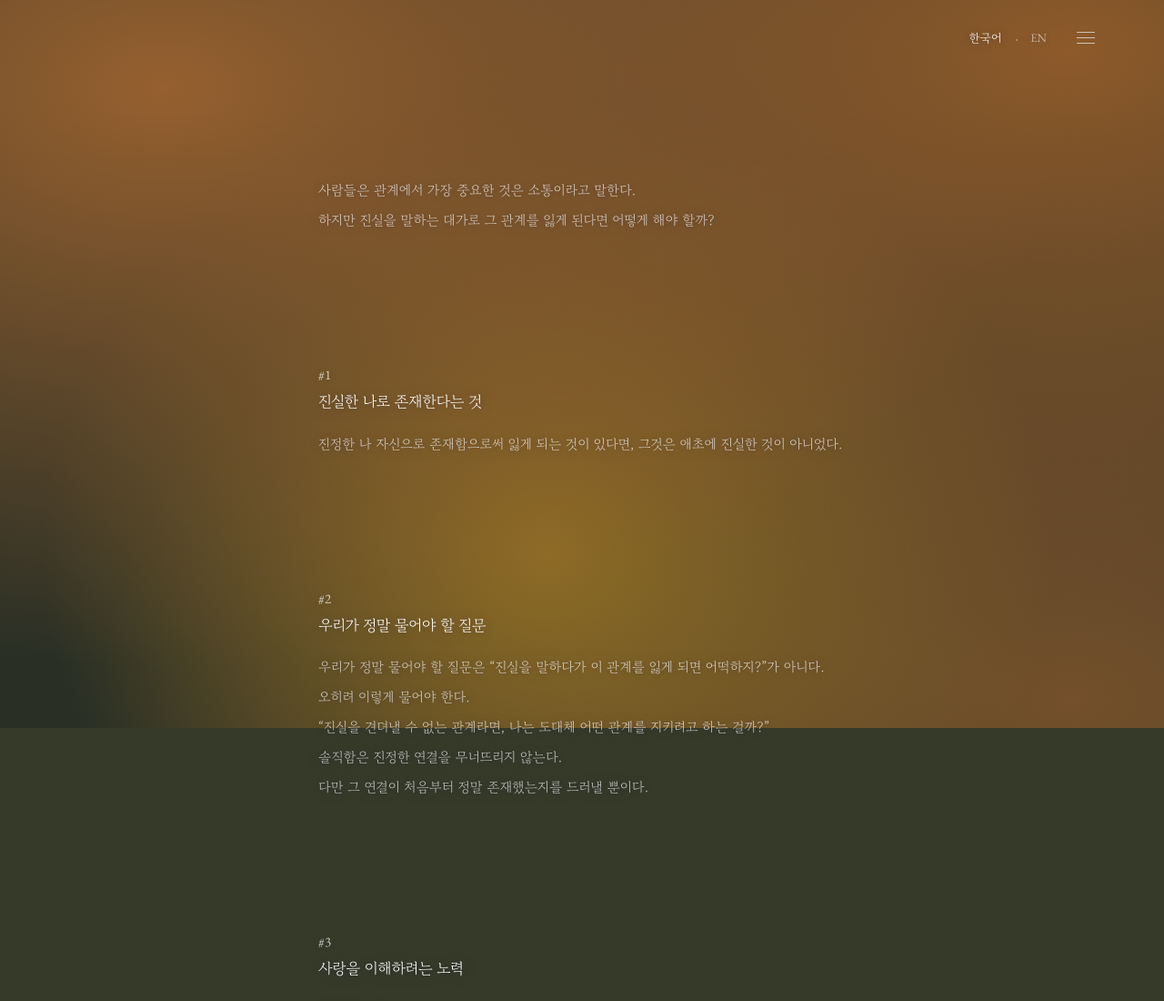
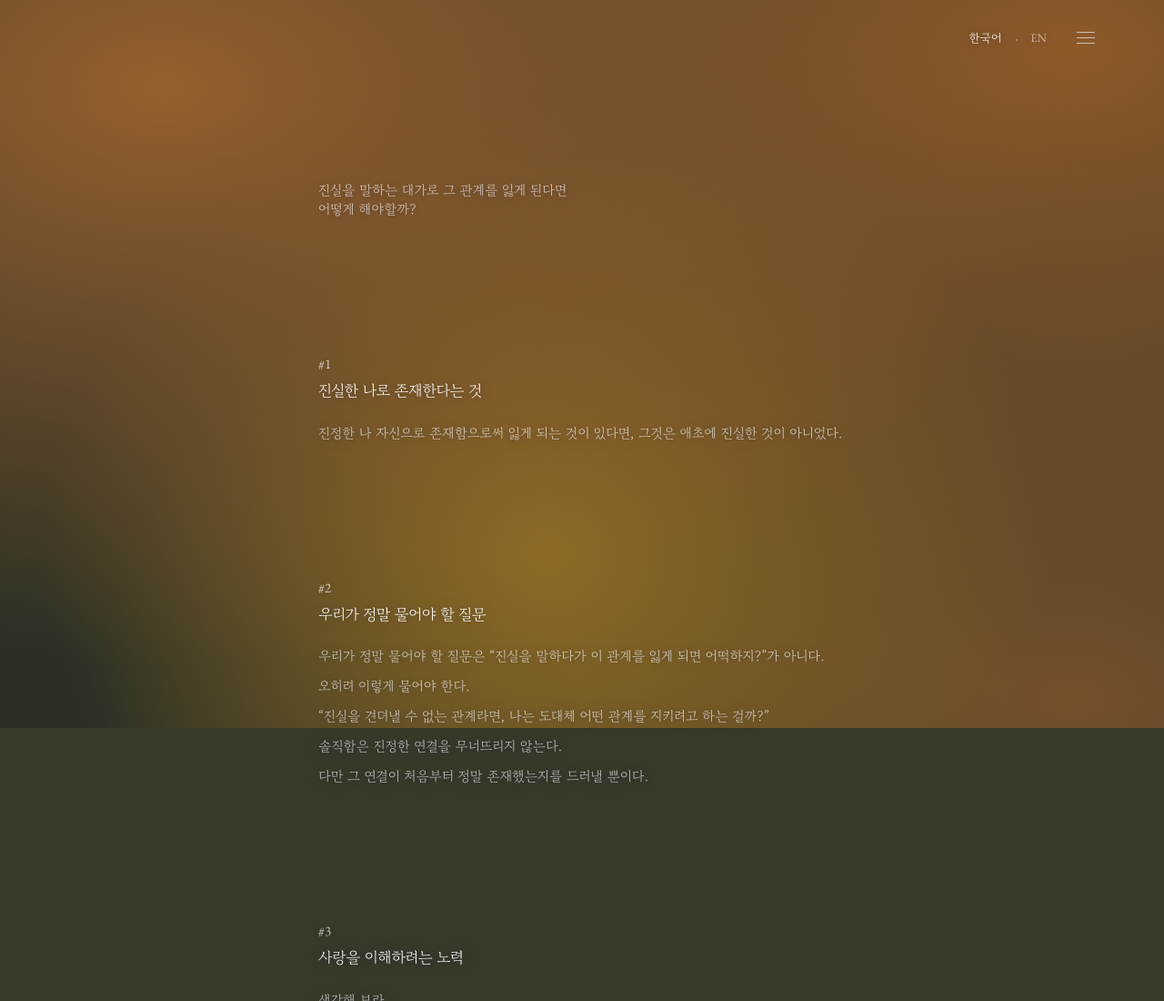
Before and after one commit to cocojin753-prog/find-love, a plain HTML site: page honesty.html in a window 1280 px wide. Shown: the top 1100 px of the page at 91% size. Drawn offline with Linux system fonts and the light colour scheme.

Commit message:
Shorten Korean honesty introduction and add requested line break

```diff
--- a/honesty.html
+++ b/honesty.html
@@ -25,8 +25,7 @@
 <section id="chapter-01" aria-label="01">
 <div data-language="ko" lang="ko">
 <div class="verse">
-<p>사람들은 관계에서 가장 중요한 것은 소통이라고 말한다.</p>
-<p>하지만 진실을 말하는 대가로 그 관계를 잃게 된다면 어떻게 해야 할까?</p>
+<p>진실을 말하는 대가로 그 관계를 잃게 된다면<br>어떻게 해야할까?</p>
 </div></div>
 <div data-language="en" lang="en" hidden>
 <div class="verse">
```
